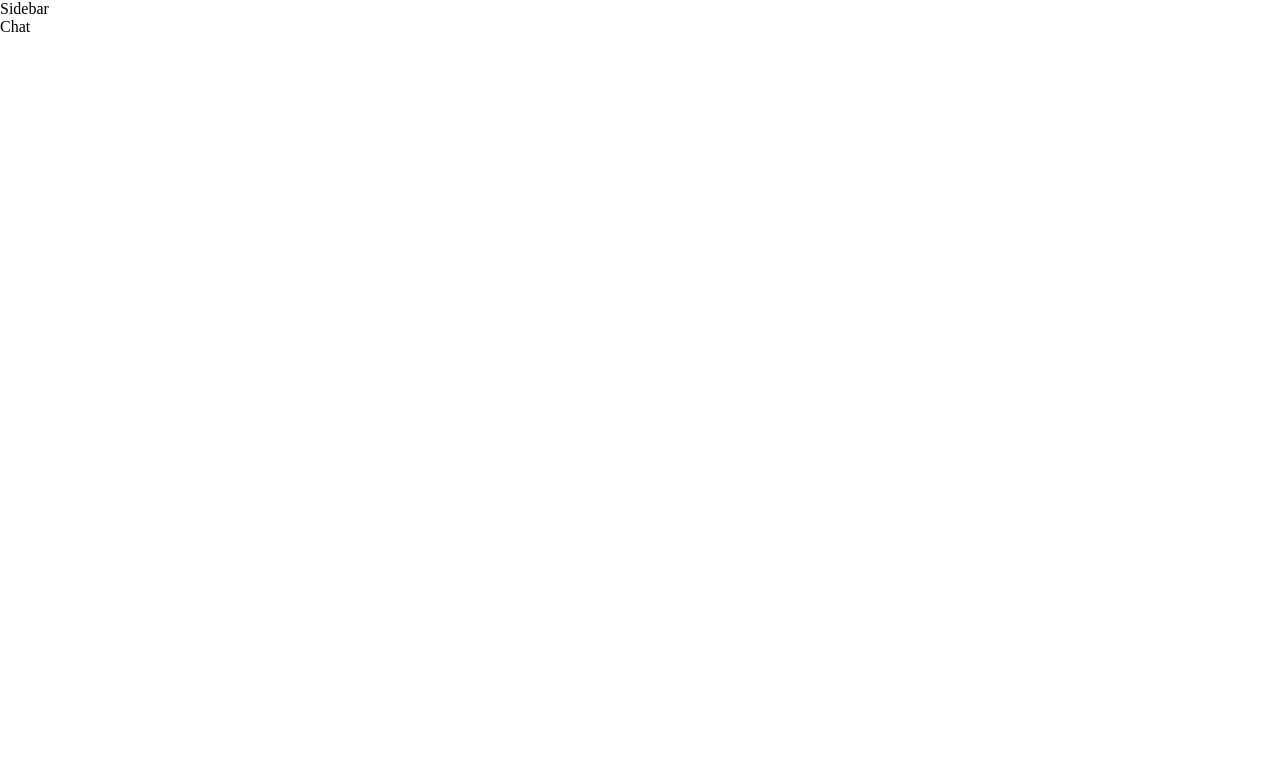
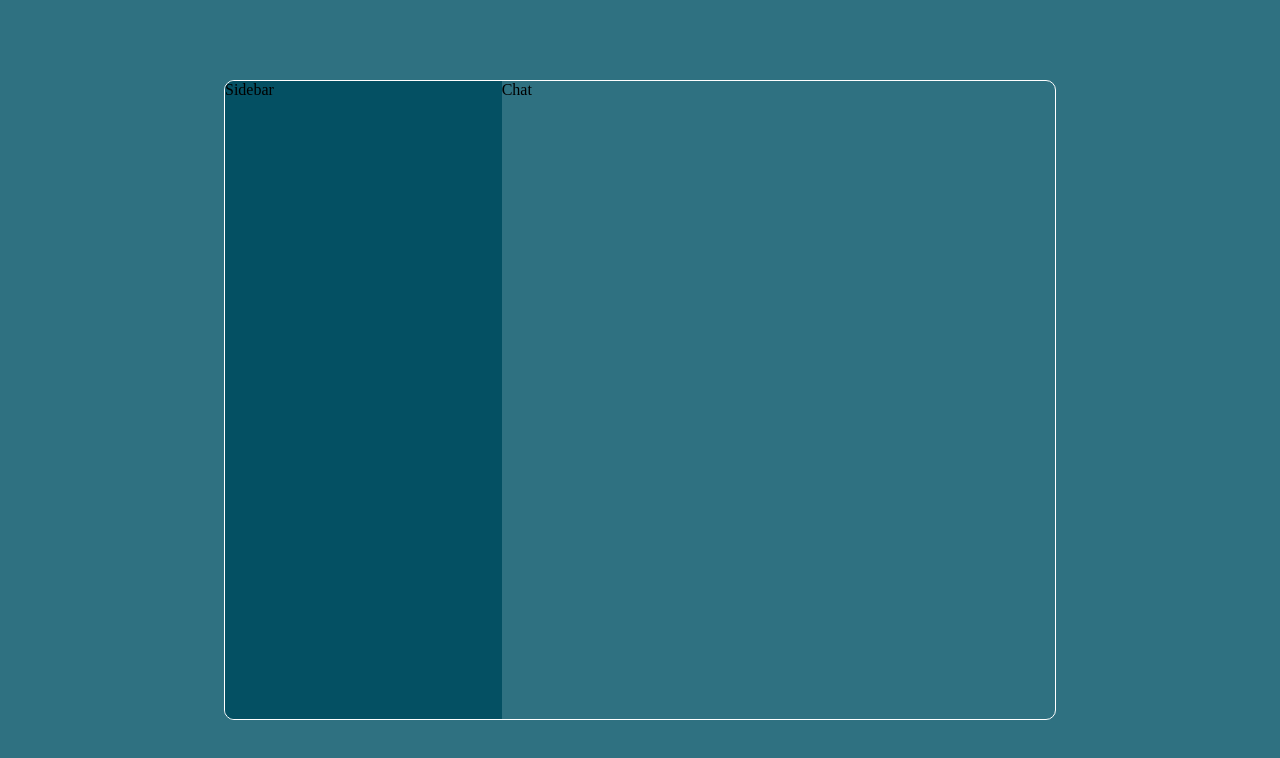
Before and after one commit to gokhanSucsuz/04-Real-Chat, a React (Vite) app: page / in a window 1280 px wide. Shown: the top 758 px of the page. Built offline with nearby package versions, Linux system fonts and the light colour scheme.

Commit message:
sidebar and chat's css is done

```diff
--- a/src/chat.scss
+++ b/src/chat.scss
@@ -5,6 +5,8 @@
 }
 
 $baseColor: rgb(47, 113, 129);
+$baseLightColor: rgb(75, 116, 126);
+$baseDarkColor: rgb(4, 80, 99);
 
 .formContainer {
 	display: flex;
@@ -74,3 +76,26 @@
 		}
 	}
 }
+
+.home {
+	height: 100vh;
+	background-color: $baseColor;
+	display: flex;
+	justify-content: center;
+	align-items: center;
+	.container {
+		border: 1px solid white;
+		border-radius: 10px;
+		width: 65%;
+		height: 80%;
+		display: flex;
+		overflow: hidden;
+		.sidebar {
+			flex: 1;
+			background-color: $baseDarkColor;
+		}
+		.chat {
+			flex: 2;
+		}
+	}
+}
--- a/src/components/Chat.jsx
+++ b/src/components/Chat.jsx
@@ -2,7 +2,7 @@
 
 const Chat = () => {
     return (
-        <div>Chat</div>
+        <div className="chat">Chat</div>
     )
 }
 
--- a/src/components/Sidebar.jsx
+++ b/src/components/Sidebar.jsx
@@ -1,8 +1,8 @@
 
 
 const Sidebar = () => {
-    return (
-      <div>Sidebar</div>
+  return (
+    <div className="sidebar">Sidebar</div>
   )
 }
 
```
